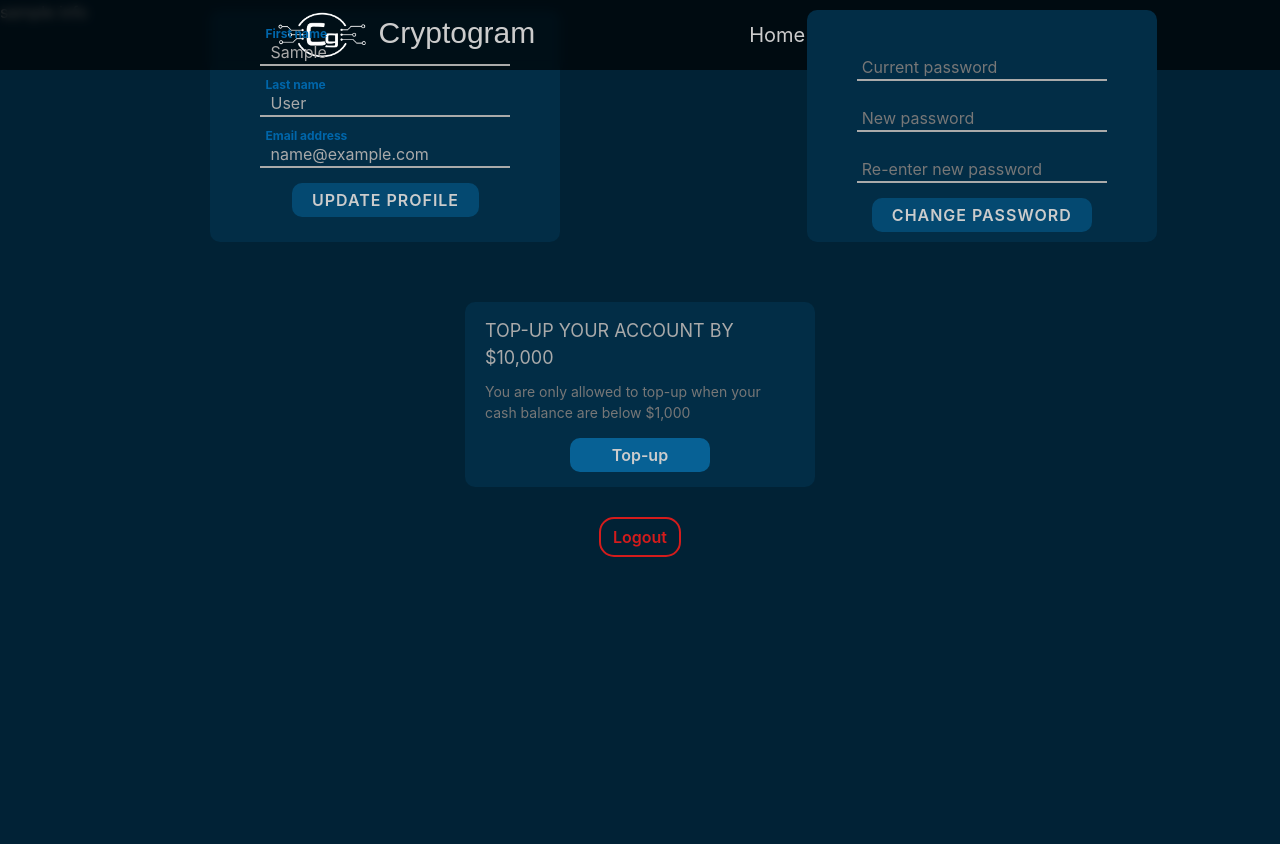
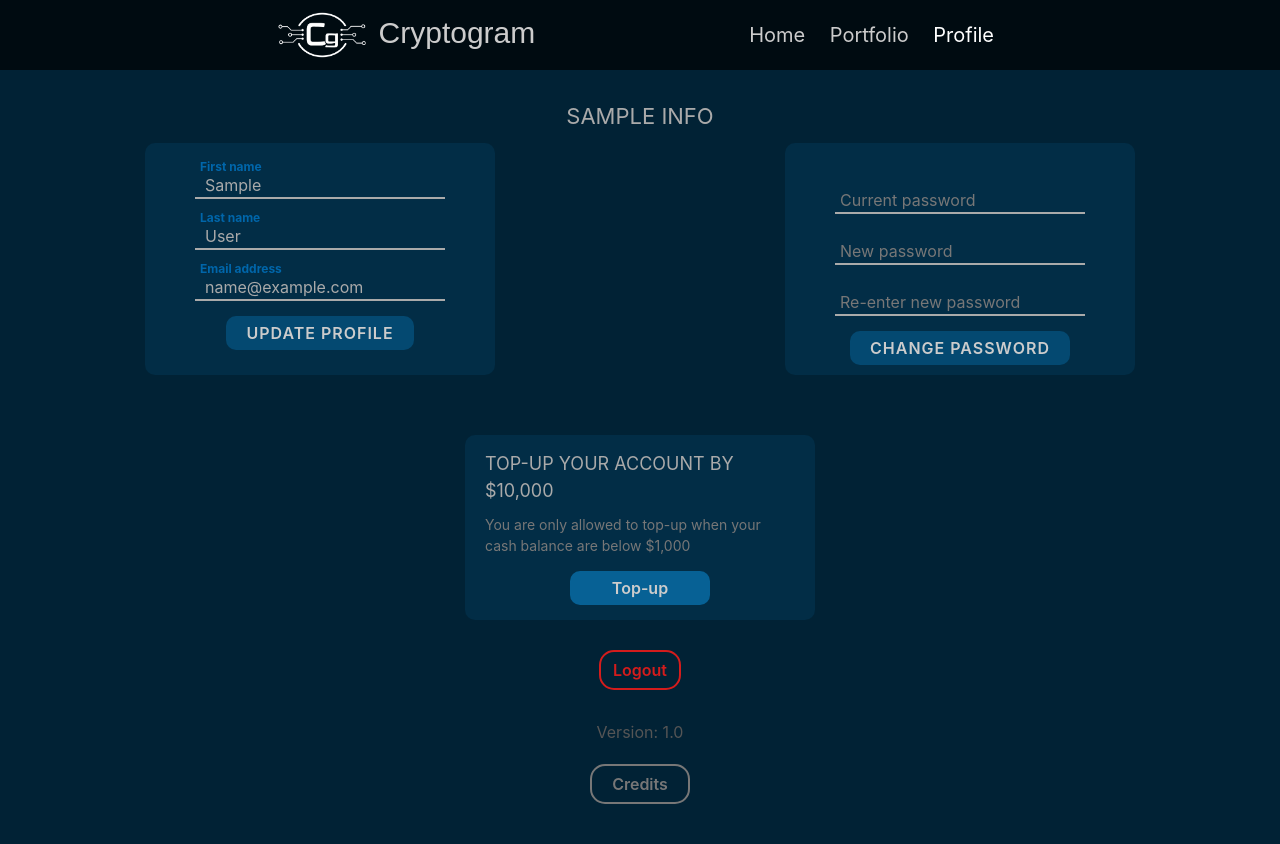
Before and after one commit to 0raclewind/cryptogram, a Django app: page /profile in a window 1280 px wide. Before the commit the page ends 557 px from the top, so only its background shows below. Run offline with Django 3.2, Linux system fonts and the light colour scheme; the visitor is signed in with stand-in values (Sample User, id 1); some libraries are stand-ins or nearby versions; some web fonts are replaced.

Commit message:
Brought out title out of forms div

```diff
--- a/accounts/templates/profile.html
+++ b/accounts/templates/profile.html
@@ -6,8 +6,8 @@
 {% endblock style %}
 
 {% block body %}
+    <div class=profile-title><i class="fas fa-user-circle"></i> {{ user }} info</div>
     <div class="forms">
-        <div class=title><i class="fas fa-user-circle"></i> {{ user }} info</div>
         <form action="/profile" method=POST>
             {% csrf_token %}
             <div class="input-group">
@@ -60,6 +60,11 @@
      <div class="logout-div">
         <a href="{% url 'logout' %}" class="logout btn">Logout</a>
     </div>
+
+    <div class="sub-info">
+        <div class="version">Version: 1.0</div>
+        <a href="#" class="credits btn">Credits</a>
+    </div>
 {% endblock body %}
 
 {% block script %}
```
